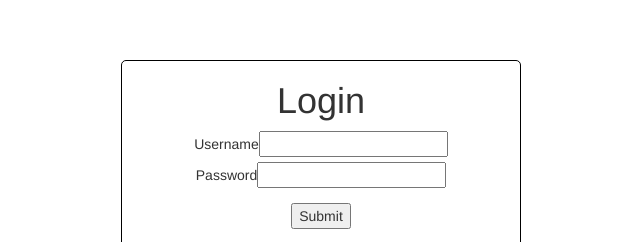
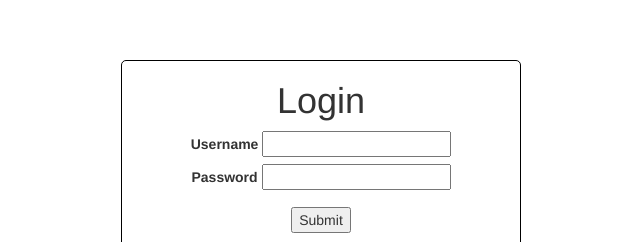
Before and after one commit to JiniHendrix/forum, a website: page client/login.html in a window 1280 px wide. Shown: the part 190-432 px from the top of the page, 319-959 px from the left. Drawn offline with nearby package versions, Linux system fonts and the light colour scheme.

Commit message:
added body parser, added labels to form fields

```diff
--- a/client/login.html
+++ b/client/login.html
@@ -13,9 +13,13 @@
     <main class='login-container'>
       <h1 class='text-center'>Login</h1>
       <form>
-        <div class='login-input text-center'>Username<input type='text'></input>
+        <div class='login-input text-center'>
+          <label for='username'>Username</label>
+          <input name='username' type='text'></input>
         </div>
-        <div class='login-input text-center'>Password<input type='text'></input>
+        <div class='login-input text-center'>
+          <label for='password'>Password</label>
+          <input name='password' type='text'></input>
         </div>
         <div class='text-center submit-button'><input type='submit'></input>
         </div>
--- a/package.json
+++ b/package.json
@@ -18,6 +18,7 @@
   },
   "homepage": "https://github.com/JiniHendrix/forum#readme",
   "dependencies": {
+    "body-parser": "^1.17.1",
     "bootstrap": "3",
     "express": "^4.15.2",
     "mongod": "^2.0.0",
--- a/server/server.js
+++ b/server/server.js
@@ -1,16 +1,19 @@
 const express = require('express');
 const app = express();
 const fs = require('fs');
+const bodyParser = require('body-parser');
 const path = require('path');
 const port = process.env.PORT || 3000;
 // const login = require('./routers/loginRouter');
 // const forum = require('./routers/forumRouter');
 
+app.use(bodyParser.json());
+
 app.get('/', (req, res) => {
   res.redirect('/login');
 });
 
-app.get('/login', (req, res) => { console.log('login')
+app.get('/login', (req, res) => {
   fs.readFile(path.join(__dirname, '../client/login.html'), (err, html) => {
     res.set({'Content-Type':'text/html'}).send(html);
   });
@@ -23,6 +26,7 @@ app.get('/signup', (req, res) => {
 });
 
 app.post('/signup', (req, res) => {
+  console.log(req.body);
   res.redirect('/forum');
 });
 
```
Also changed, not shown: client/signup.html (+6 -2 lines), 1 other file.
